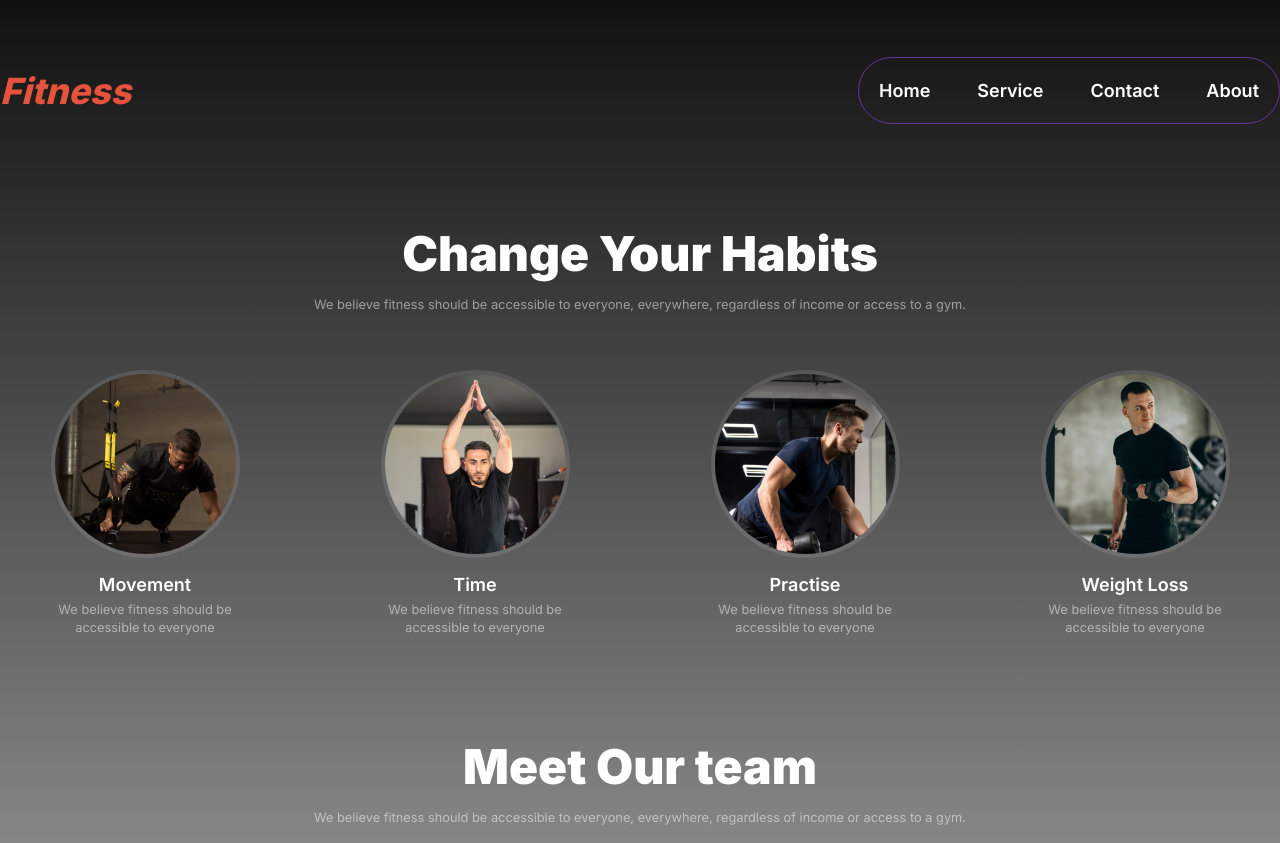
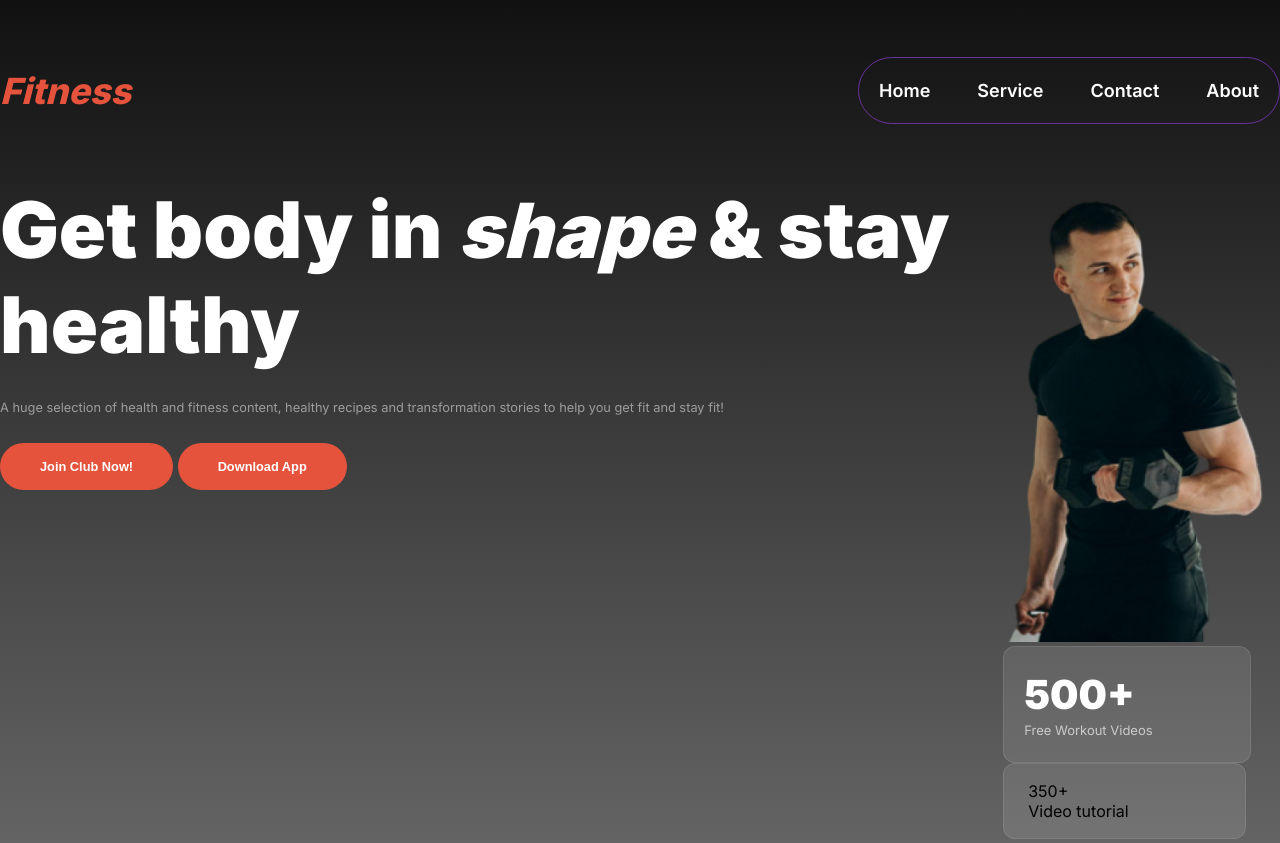
Before and after one commit to nayeemsqa/second-assignment, a plain HTML site: page index.html in a window 1280 px wide. Shown: the top 843 px of the page. Drawn offline with Linux system fonts and the light colour scheme.

Commit message:
header banner design half done

```diff
--- a/index.html
+++ b/index.html
@@ -17,8 +17,32 @@
                 <li class="navitem text-primary"><a href="" class="navlink">About</a></li>
             </ul>
         </navbar>
+        <div class="banner display-flex">
+            <div class="banner-content">
+                <h1 class="banner-title">Get body in <span id="header-shape-text">shape</span> & stay healthy</h1>
+                <p class="banner-description text-secondary">A huge selection of health and fitness content, healthy recipes and transformation stories to help you get fit and stay fit!</p>
+                <div class="header-btns">
+                    <button class="btn-primary btn-join-club">Join Club Now!</button>
+                    <button class="btn-primary btn-download">Download App</button>
+                </div>
+            </div>
+            <div class="banner-image">
+                <img src="images/Images 2.png" alt="" srcset="Banner image">
+                <div class="video-tutorial-badge badge-styles">
+                    <span class="video-tutorial-title">500+</span>
+                    <br>
+                    <span class="video-tutorial-description">Free Workout Videos</span>
+                </div>
+                <div class="workout-videos-badge badge-styles">
+                    <span>350+</span>
+                    <br>
+                    <span>Video tutorial</span>
+                </div>
+            </div>
+        </div>
     </header>
     <main>
+
         <!-- change your habits section -->
 
         <section class="change-habits">
--- a/styles/styles.css
+++ b/styles/styles.css
@@ -1,4 +1,5 @@
 @import url('https://fonts.googleapis.com/css2?family=Inter:wght@100..900&display=swap');
+
 
 
 .inter-normal {
@@ -55,6 +56,20 @@ body{
     max-width: 1056px;
     margin: 0 auto;
     text-align: center;
+    color: rgba(255, 255, 255, 1);
+}
+
+.btn-primary{
+    font-size: 0.8rem;
+    font-weight: 600;
+    padding: 16px 40px;
+    border-radius: 42px;
+    color: rgba(255, 255, 255, 1);
+    background-color: rgba(230, 83, 60, 1);
+    border: none;
+}
+.header-btns{
+
 }
 
 /* navbar styles */
@@ -95,6 +110,59 @@ body{
     padding: 12px 20px;
     border-radius: 39px;
     /* text-align: center; */
+}
+
+
+/* Banner section styles */
+.banner-title{
+    font-size: 4.875rem;
+    font-weight: 900;
+    color: rgba(255, 255, 255, 1);
+    margin-bottom: 28px;
+}
+.banner-description{
+    margin-top: 28px;
+    margin-bottom: 28px;
+}
+.banner-content{
+    /* max-width: 520px;
+    margin: 0 auto; */
+}
+.banner{
+    margin-top: 58px;
+    justify-content: space-around;
+}
+.banner img{
+    max-width: 100%;
+}
+#header-shape-text{
+    font-style: italic;
+    font-size: 4.75rem;
+}
+
+.workout-videos-badge{
+    border: 1px solid rgba(255, 255, 255, 0.1);
+    padding: 17px 24px;
+    max-width: 193px;
+    border-radius: 12px;
+    background-color: rgba(255, 255, 255, 0.1);
+}
+.video-tutorial-badge{
+    border: 1px solid rgba(255, 255, 255, 0.1);
+    padding: 23px 20px;
+    max-width: 206px;
+    border-radius: 12px;
+    background-color: rgba(255, 255, 255, 0.1);
+}
+.video-tutorial-title{
+    font-size: 2.5rem;
+    font-weight: 900;
+    color: rgba(255, 255, 255, 1);
+}
+.video-tutorial-description{
+    font-size: 0.8125rem;
+    font-weight: 400;
+    color: rgba(255, 255, 255, 0.65);
 }
 
 
@@ -141,11 +209,11 @@ body{
 .team-image-container{
     display: grid;
     grid-template-columns: repeat(3, 1fr);
-    margin-top: 58px;
     gap: 20px;
     background-color: rgba(255, 255, 255, 0.1);
     padding: 20px;
     border-radius: 18px;
+    margin-top: 58px;
 }
 .trainer-content{
 
@@ -190,6 +258,12 @@ body{
         max-width: 316px;
         margin: 0 auto;
     }
+    .banner{
+        flex-direction: column;
+    }
+    .header-btns{
+        text-align: center;
+    }
 }
 
 
```
